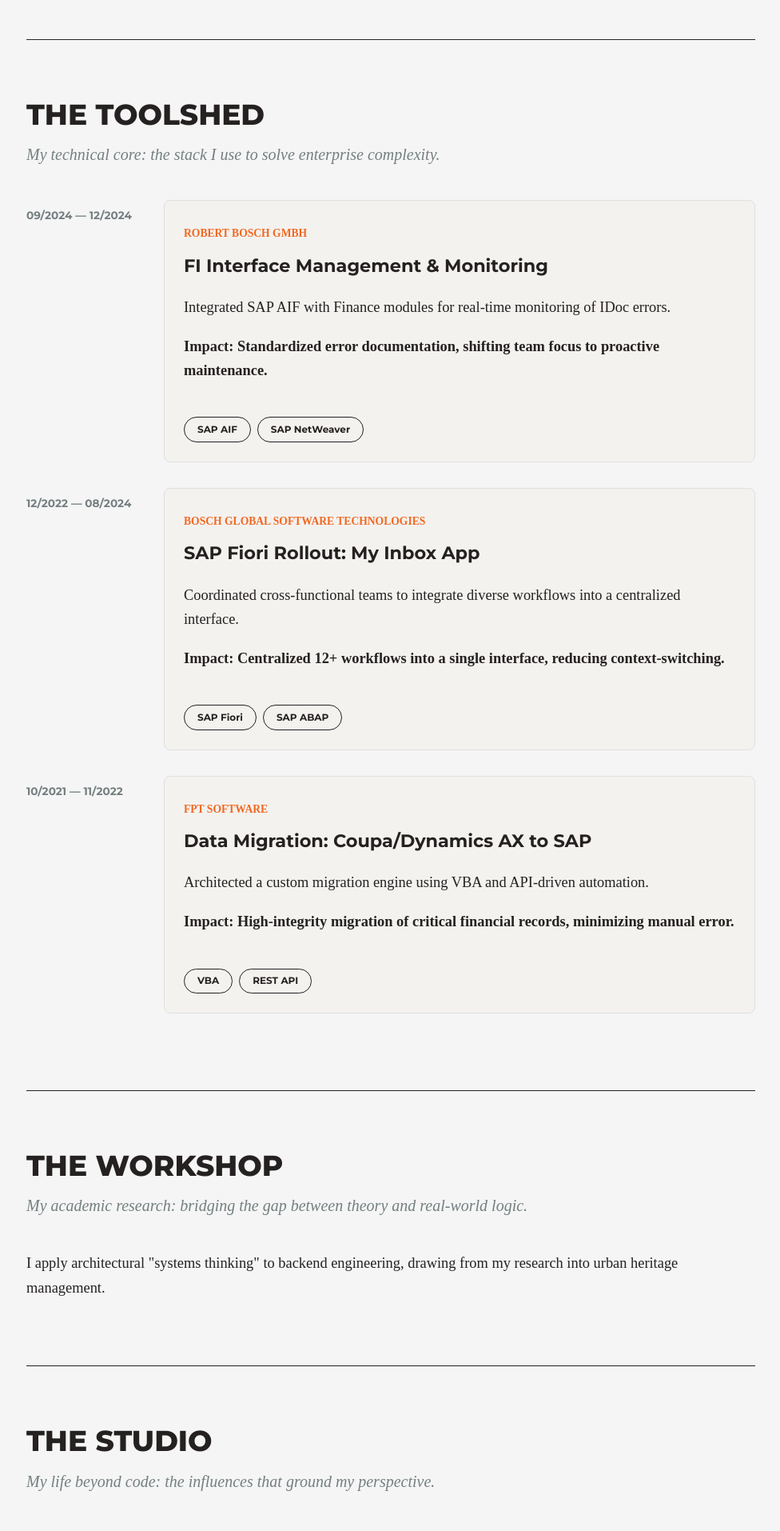
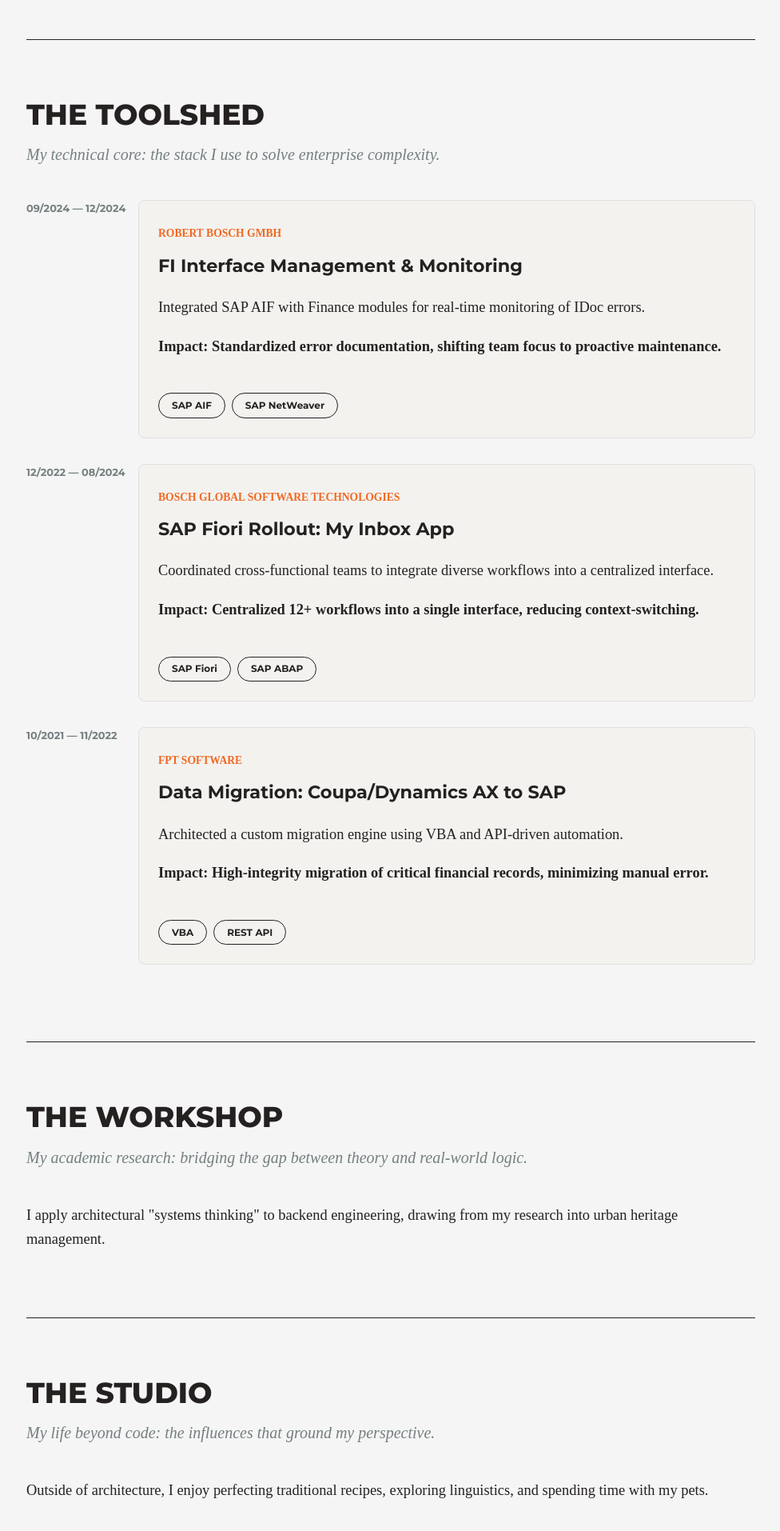
Before and after one commit to huongntn/portfolio-website, a Jekyll site: the page built from index.html, in a window 1280 px wide. Shown: the part 793-2707 px from the top of the page at 80% size, without its empty margins (151-1127 px from the left). Built offline with Jekyll 4.4.1, drawn with Linux system fonts in a browser that asks for light colours; some web fonts are replaced.

Commit message:
Update style.css

```diff
--- a/assets/css/style.css
+++ b/assets/css/style.css
@@ -46,16 +46,16 @@
 
 /* Toolshed / Project Cards */
 .project-link { text-decoration: none; color: inherit; display: block; margin-bottom: 1rem; }
-.card-box { background-color: #f3f2ef; padding: 1.5rem; border-radius: 8px; width: 100%; border: 1px solid #e0e0e0; }
-.project-card { display: flex; gap: 2rem; margin-bottom: 2rem; }
-.project-card:hover { background-color: rgba(0,0,0,0.03); }
+.card-box { background-color: #f3f2ef; padding: 1.5rem; border-radius: 8px; width: 100%; border: 1px solid #e0e0e0; transition: all 0.2s ease; }
+.project-card { display: flex; margin-bottom: 2rem; transition: all 0.2s ease; }
+.project-card:hover .card-box { background-color: #edece9; border-color: #d1d0ce; }
 .project-card:hover h3 { color: var(--brand-orange); }
 .project-card:hover .skill-tag { background: var(--brand-orange); border-color: var(--brand-orange); color: var(--white); }
 
 .project-card h3 { font-family: var(--font-headers); font-size: 1.4rem; margin: 0.5rem 0; transition: color 0.2s; }
 .project-meta { color: var(--brand-orange); font-weight: 700; font-size: 0.85rem; text-transform: uppercase; }
 .impact { display: block; margin-top: 0.8rem; font-weight: 600; }
-.project-date { font-family: var(--font-headers); font-size: 0.85rem; color: var(--text-light); min-width: 140px; padding-top: 0.5rem; font-weight: 700; }
+.project-date { font-family: var(--font-headers); font-size: 0.8rem; color: var(--text-light); min-width: 140px; font-weight: 700; }
 
 .skill-tag {
   background: transparent; border: 1px solid var(--text-main); color: var(--text-main);
```
